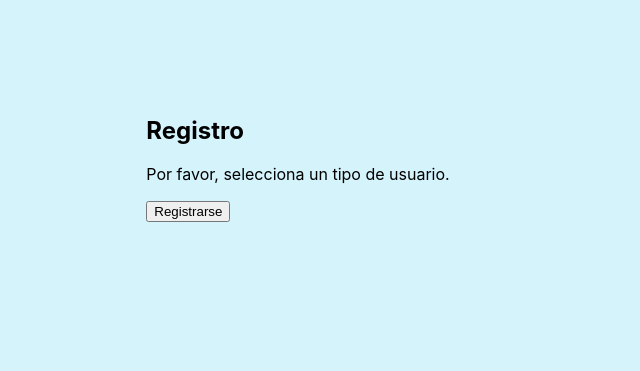
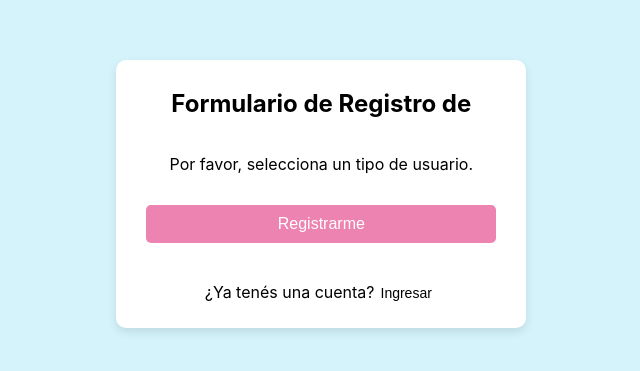
Before and after one commit to aaraya0/prescryption_v2, a React (Create React App) app in the folder prescryption_frontend/: page /register in a window 1280 px wide. Shown: the part 241-612 px from the top of the page, without its empty margins (342-982 px from the left). Built offline with nearby package versions, Linux system fonts and the light colour scheme.

Commit message:
Update del Register y estilos

```diff
--- a/prescryption_frontend/src/components/Login.js
+++ b/prescryption_frontend/src/components/Login.js
@@ -6,6 +6,10 @@ function Login() {
     const [nid, setNid] = useState('');
     const [password, setPassword] = useState('');
     const navigate = useNavigate();
+    const userType = document.cookie
+    .split('; ')
+    .find(row => row.startsWith('userType='))
+    ?.split('=')[1];
 
     const handleLogin = async () => {
         const userType = document.cookie
@@ -47,12 +51,12 @@ function Login() {
     };
 
     const handleRegister = () => {
-        navigate('/register'); // Redirige a la pantalla de registro
+        navigate('/register');
     };
 
     return (
         <div className="formLogin">
-            <h2 className="loginTitle">Iniciar Sesión</h2>
+            <h2 className="loginTitle">Iniciar Sesión {userType}</h2>
             <p className="inputTitle">DNI</p>
             <input className="loginInput" type="text" placeholder="DNI (sin puntos)" value={nid} onChange={e => setNid(e.target.value)} />
             <p className="inputTitle">Contraseña</p>
--- a/prescryption_frontend/src/components/Register.js
+++ b/prescryption_frontend/src/components/Register.js
@@ -1,4 +1,5 @@
 import React, { useState } from 'react';
+import { useNavigate } from 'react-router-dom';
 import axios from 'axios';
 
 function Register() {
@@ -7,6 +8,7 @@ function Register() {
         .split('; ')
         .find(row => row.startsWith('userType='))
         ?.split('=')[1];
+    const navigate = useNavigate();
 
     const handleChange = (e) => {
         setFormData({ ...formData, [e.target.name]: e.target.value });
@@ -23,56 +25,66 @@ function Register() {
         }
     };
 
+    const handleLogin = () => {
+        navigate('/login');
+    };
+
     const renderFields = () => {
         switch (userType) {
             case 'paciente':
                 return (
                     <>
-                        <input type="text" name="name" placeholder="Nombre" onChange={handleChange} />
-                        <input type="text" name="surname" placeholder="Apellido" onChange={handleChange} />
-                        <input type="text" name="nid" placeholder="DNI" onChange={handleChange} />
-                        <input type="date" name="fecha_nacimiento" placeholder="Fecha de Nacimiento" onChange={handleChange} />
-                        <input type="text" name="obra_social" placeholder="Obra Social" onChange={handleChange} />
-                        <input type="text" name="plan_os" placeholder="Plan de Obra Social" onChange={handleChange} />
-                        <input type="text" name="num_afiliado" placeholder="Número de Afiliado" onChange={handleChange} />
-                        <input type="email" name="mail" placeholder="Email" onChange={handleChange} />
-                        <input type="password" name="password" placeholder="Contraseña" onChange={handleChange} />
+                        <input className="form-input" type="text" name="name" placeholder="Nombre" onChange={handleChange} />
+                        <input className="form-input" type="text" name="surname" placeholder="Apellido" onChange={handleChange} />
+                        <input className="form-input" type="text" name="nid" placeholder="DNI" onChange={handleChange} />
+                        <div className="form-radio">
+                            <label>Sexo</label>
+                            <label><input type="radio" name="sexo" value="F" onChange={handleChange} />F</label>
+                            <label><input type="radio" name="sexo" value="M" onChange={handleChange} />M</label>
+                            <label><input type="radio" name="sexo" value="X" onChange={handleChange} />X</label>
+                        </div>
+                        <input className="form-input" type="date" name="fecha_nacimiento" placeholder="Fecha de Nacimiento" onChange={handleChange} />
+                        <input className="form-input" type="text" name="obra_social" placeholder="Obra Social" onChange={handleChange} />
+                        <input className="form-input" type="text" name="plan_os" placeholder="Plan de Obra Social" onChange={handleChange} />
+                        <input className="form-input" type="text" name="num_afiliado" placeholder="Número de Afiliado" onChange={handleChange} />
+                        <input className="form-input" type="email" name="mail" placeholder="Email" onChange={handleChange} />
+                        <input className="form-input" type="password" name="password" placeholder="Contraseña" onChange={handleChange} />
                     </>
                 );
             case 'medico':
                 return (
                     <>
-                        <input type="text" name="name" placeholder="Nombre" onChange={handleChange} />
-                        <input type="text" name="surname" placeholder="Apellido" onChange={handleChange} />
-                        <input type="text" name="nid" placeholder="DNI" onChange={handleChange} />
-                        <input type="text" name="license" placeholder="Matrícula" onChange={handleChange} />
-                        <input type="text" name="specialty" placeholder="Especialidad" onChange={handleChange} />
-                        <input type="email" name="mail" placeholder="Email" onChange={handleChange} />
-                        <input type="password" name="password" placeholder="Contraseña" onChange={handleChange} />
+                        <input className="form-input" type="text" name="name" placeholder="Nombre" onChange={handleChange} />
+                        <input className="form-input" type="text" name="surname" placeholder="Apellido" onChange={handleChange} />
+                        <input className="form-input" type="text" name="nid" placeholder="DNI" onChange={handleChange} />
+                        <input className="form-input" type="text" name="license" placeholder="Matrícula" onChange={handleChange} />
+                        <input className="form-input" type="text" name="specialty" placeholder="Especialidad" onChange={handleChange} />
+                        <input className="form-input" type="email" name="mail" placeholder="Email" onChange={handleChange} />
+                        <input className="form-input" type="password" name="password" placeholder="Contraseña" onChange={handleChange} />
                     </>
                 );
             case 'farmaceutico':
                 return (
                     <>
-                        <input type="text" name="name" placeholder="Nombre" onChange={handleChange} />
-                        <input type="text" name="surname" placeholder="Apellido" onChange={handleChange} />
-                        <input type="text" name="license" placeholder="Matrícula" onChange={handleChange} />
-                        <input type="text" name="farmacia" placeholder="Farmacia" onChange={handleChange} />
-                        <input type="text" name="cuit_farmacia" placeholder="CUIT Farmacia" onChange={handleChange} />
-                        <input type="email" name="mail" placeholder="Email" onChange={handleChange} />
-                        <input type="password" name="password" placeholder="Contraseña" onChange={handleChange} />
+                        <input className="form-input" type="text" name="name" placeholder="Nombre" onChange={handleChange} />
+                        <input className="form-input" type="text" name="surname" placeholder="Apellido" onChange={handleChange} />
+                        <input className="form-input" type="text" name="license" placeholder="Matrícula" onChange={handleChange} />
+                        <input className="form-input" type="text" name="farmacia" placeholder="Farmacia" onChange={handleChange} />
+                        <input className="form-input" type="text" name="cuit_farmacia" placeholder="CUIT Farmacia" onChange={handleChange} />
+                        <input className="form-input" type="email" name="mail" placeholder="Email" onChange={handleChange} />
+                        <input className="form-input" type="password" name="password" placeholder="Contraseña" onChange={handleChange} />
                     </>
                 );
             case 'obra_social':
                 return (
                     <>
-                        <input type="text" name="name" placeholder="Nombre" onChange={handleChange} />
-                        <input type="text" name="surname" placeholder="Apellido" onChange={handleChange} />
-                        <input type="text" name="nid" placeholder="DNI" onChange={handleChange} />
-                        <input type="text" name="razon_social" placeholder="Razón Social" onChange={handleChange} />
-                        <input type="text" name="cuit_os" placeholder="CUIT Obra Social" onChange={handleChange} />
-                        <input type="email" name="mail" placeholder="Email" onChange={handleChange} />
-                        <input type="password" name="password" placeholder="Contraseña" onChange={handleChange} />
+                        <input className="form-input" type="text" name="name" placeholder="Nombre" onChange={handleChange} />
+                        <input className="form-input" type="text" name="surname" placeholder="Apellido" onChange={handleChange} />
+                        <input className="form-input" type="text" name="nid" placeholder="DNI" onChange={handleChange} />
+                        <input className="form-input" type="text" name="razon_social" placeholder="Razón Social" onChange={handleChange} />
+                        <input className="form-input" type="text" name="cuit_os" placeholder="CUIT Obra Social" onChange={handleChange} />
+                        <input className="form-input" type="email" name="mail" placeholder="Email" onChange={handleChange} />
+                        <input className="form-input" type="password" name="password" placeholder="Contraseña" onChange={handleChange} />
                     </>
                 );
             default:
@@ -81,10 +93,17 @@ function Register() {
     };
 
     return (
-        <div>
-            <h2>Registro {userType}</h2>
-            {renderFields()}
-            <button onClick={handleRegister}>Registrarse</button>
+        <div className="register-container">
+            <div className="form-header">
+                <h2>Formulario de Registro de {userType}</h2>
+            </div>
+            <div className="form-body">
+                {renderFields()}
+                <button className="register-button" onClick={handleRegister}>Registrarme</button>
+                <p>
+                    ¿Ya tenés una cuenta?<button  className="login-link" onClick={handleLogin}> Ingresar</button>
+                </p>
+            </div>
         </div>
     );
 }
--- a/prescryption_frontend/src/components/styles.css
+++ b/prescryption_frontend/src/components/styles.css
@@ -17,6 +17,7 @@ body, html {
     gap: 15px;
     width: 320px;
     margin: 0 auto;
+    box-shadow: 0px 4px 10px rgba(0, 0, 0, 0.1);
 }
 
 .formUserOptions .buttons {
@@ -70,6 +71,7 @@ body, html {
     align-items: center;
     gap: 1px;
     width: 300px;
+    box-shadow: 0px 4px 10px rgba(0, 0, 0, 0.1);
 }
 
 .formLogin input.loginInput {
@@ -132,3 +134,75 @@ body, html {
     text-align: left;
     width: 92%;
 }
+
+
+/* Register styles*/
+
+.register-container {
+   width: 100%;
+    max-width: 350px;
+    background-color: #FFFFFF;
+    margin-top: 80px;
+    margin-bottom: 10px;
+    padding: 10px 30px;
+    border-radius: 10px;
+    box-shadow: 0px 4px 10px rgba(0, 0, 0, 0.1);
+}
+.form-header h2 {
+    text-align: center;
+    font-size: 24px;
+    margin-bottom: 20px;
+}
+.form-body {
+    display: flex;
+    flex-direction: column;
+    gap: 15px;
+}
+.form-input {
+    width: 94%;
+    padding: 10px;
+    border: 1px solid #9f9f9f;
+    border-radius: 5px;
+    font-size: 14px;
+}
+.form-radio {
+    display: flex;
+    justify-content: space-between;
+    align-items: center;
+    padding: 10px;
+}
+.form-radio label {
+    display: flex;
+    align-items: center;
+    font-size: 14px;
+}
+.register-button {
+    width: 100%;
+    padding: 10px;
+    background-color: #ED83B1;
+    color: #FFFFFF;
+    border: none;
+    border-radius: 5px;
+    font-size: 16px;
+    cursor: pointer;
+}
+.register-button:hover {
+    background-color: #c76d94;
+}
+
+.register-container p {
+    text-align: center;
+}
+
+.login-link {
+    text-align: center;
+    margin-top: 10px;
+    font-size: 14px;
+    border: none;
+    background-color: #FFF;
+    cursor: pointer;
+}
+
+.login-link:hover {
+    text-decoration: underline;
+}
```
